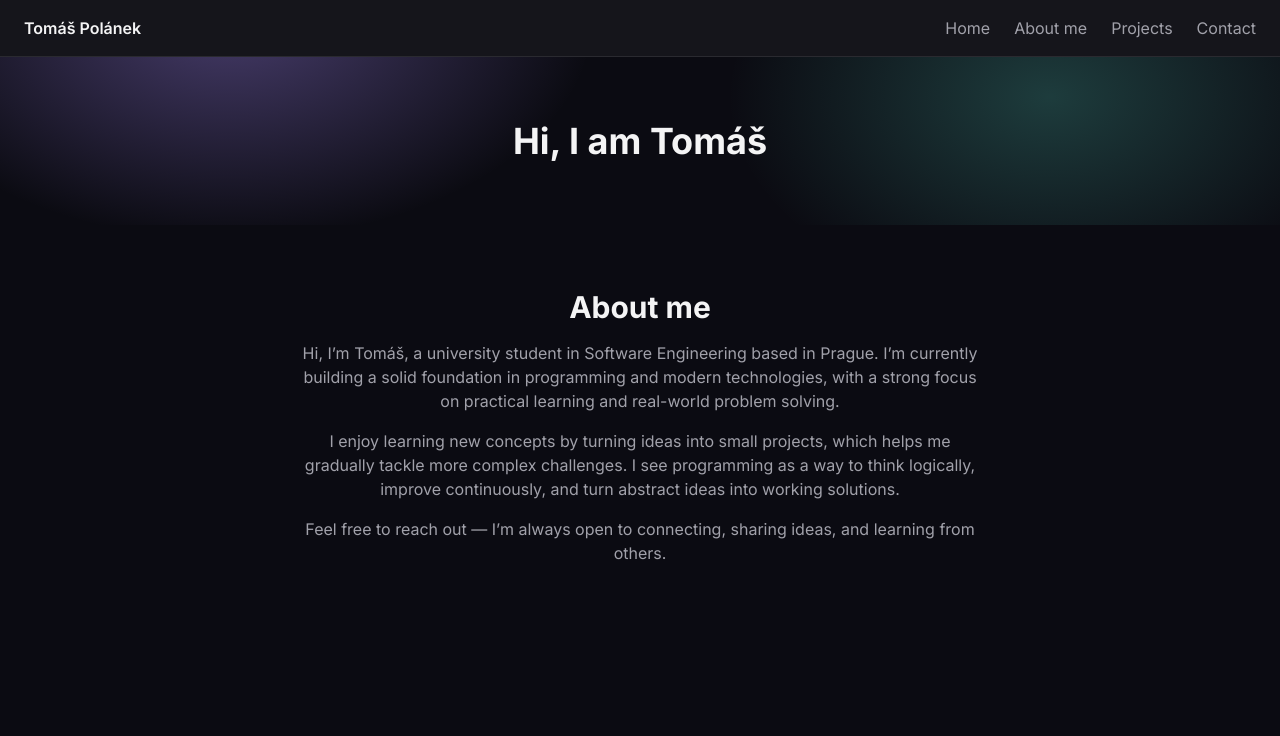
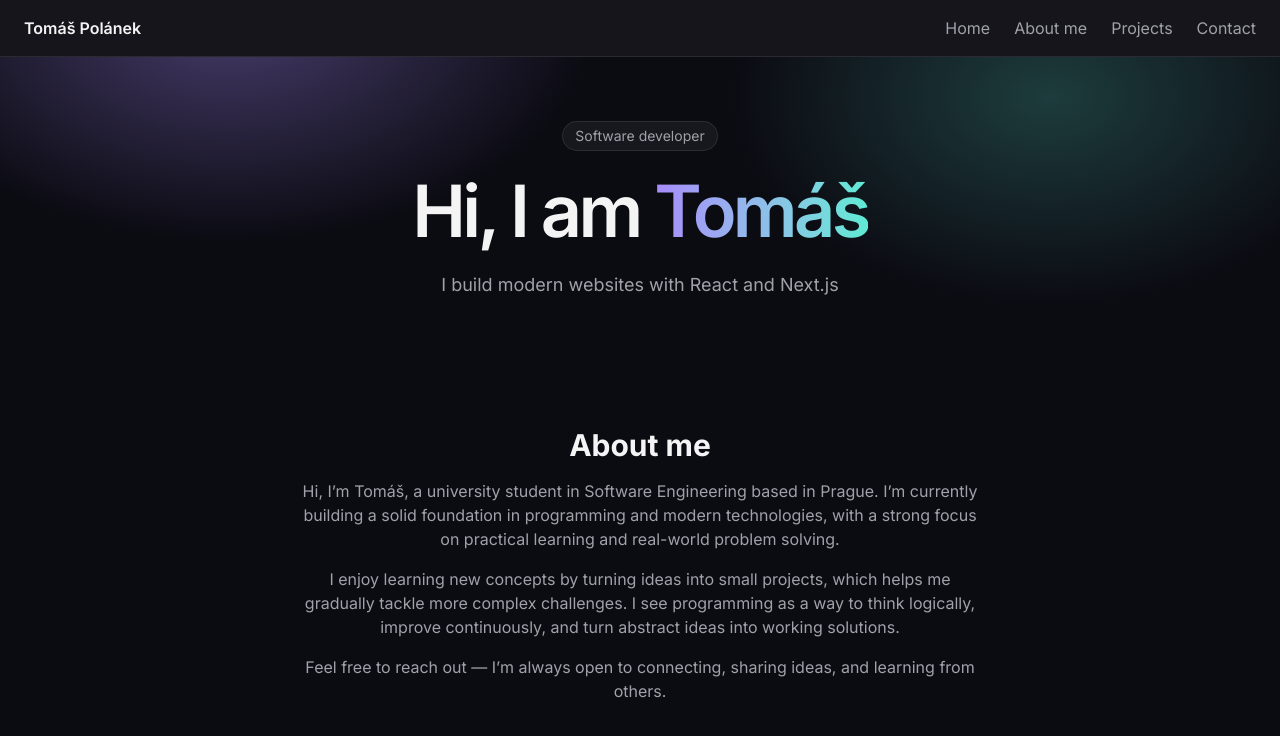
Before and after one commit to Tomas-Polanek/portfolio-v2, a Next.js app: page / in a window 1280 px wide. Shown: the top 736 px of the page. Built offline with nearby package versions, Linux system fonts and the light colour scheme.

Commit message:
Style: hero gradient name, badge and subtitle

```diff
--- a/components/Hero.tsx
+++ b/components/Hero.tsx
@@ -3,7 +3,18 @@ export default function Hero() {
     return(
          <section id="hero" className="px-6 py-16 text-center relative isolate">
             <div className="aurora"></div>
-            <h1 className="text-4xl font-bold">Hi, I am Tomáš</h1>
-        </section>
+            <p className="inline-block rounded-full border border-border bg-white/5 px-3 py-1 text-sm text-muted">
+                Software developer
+            </p>
+            <h1 className=" mt-6 text-5xl font-semibold tracking-tighter sm:text-7xl">
+                Hi, I am{" "}
+                <span className="bg-linear-to-r from-accent to-accent-2 bg-clip-text text-transparent">
+                Tomáš
+                </span>
+            </h1>
+            <p className="mx-auto mt-6 max-w-xl text-lg text-muted">
+                I build modern websites with React and Next.js
+            </p>
+         </section>
     );
 }
```
